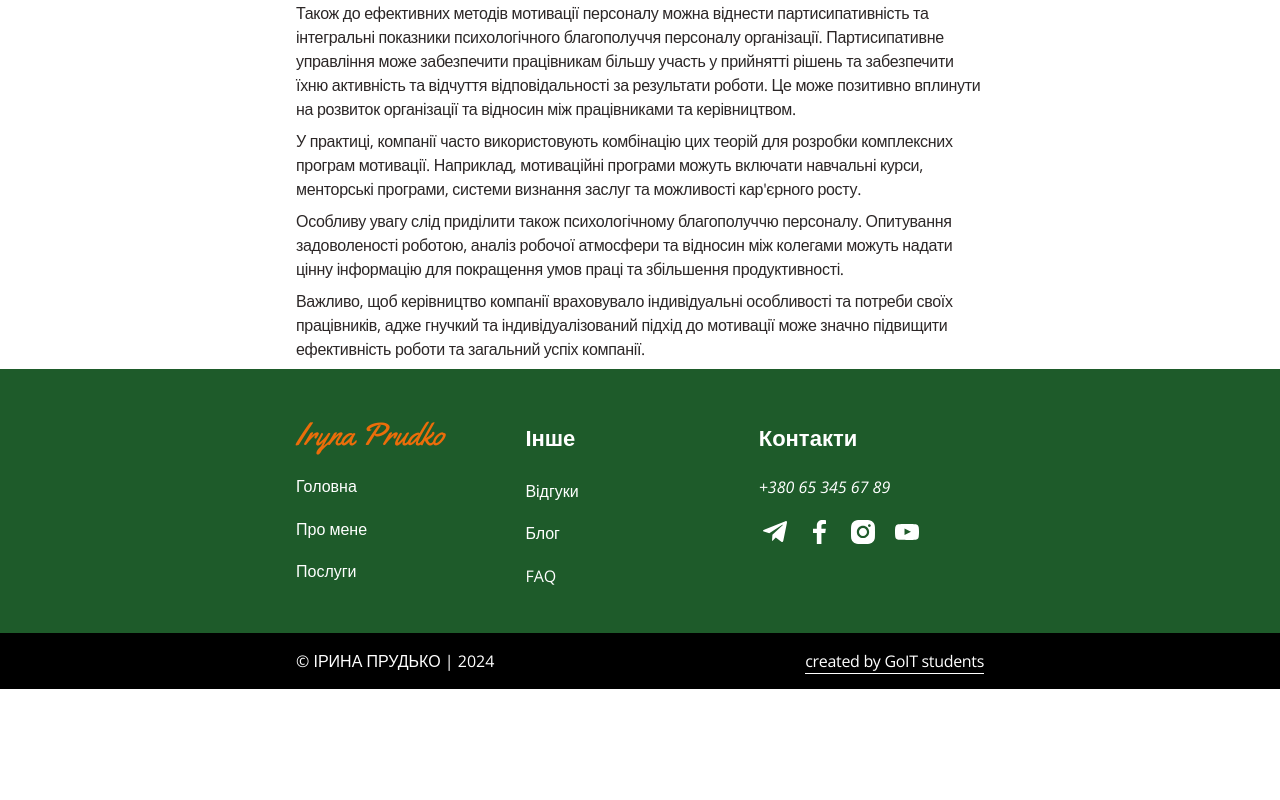
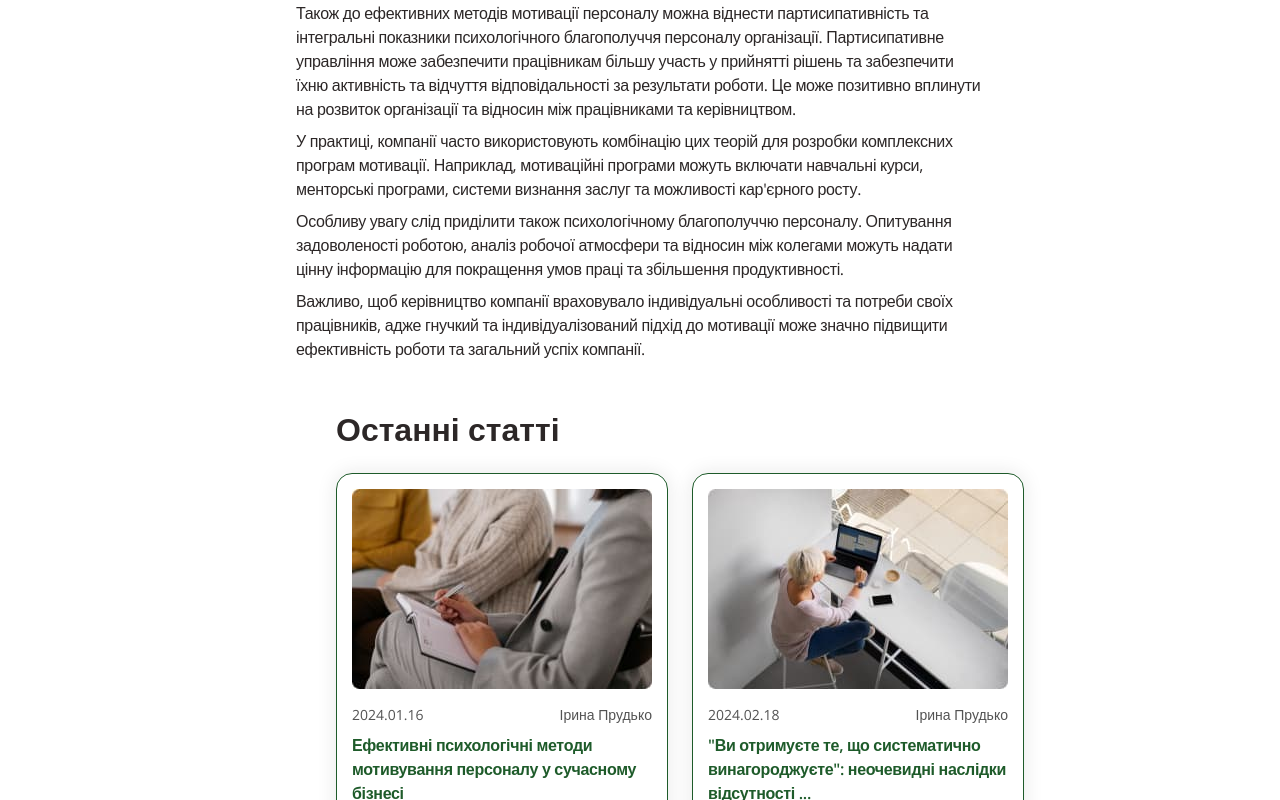
Before and after one commit to z9877969/psychologist, a React (Vite) app: page /blog/id-1 in a window 1280 px wide. Shown: the part 2000-2800 px from the top of the page. Before the commit the page ends 2689 px from the top, so only its background shows below. Built offline with nearby package versions, Linux system fonts and the light colour scheme.

Commit message:
add lastarticles

```diff
--- a/src/pages/BlogPage.jsx
+++ b/src/pages/BlogPage.jsx
@@ -4,6 +4,8 @@ import ContentList from 'modules/blogPage/components/ContentList/ContentList';
 import { Container } from 'shared/components';
 import { NavLink } from 'react-router-dom';
 import { sprite } from 'shared/icons';
+
+import { BlogSection } from 'modules/blogSection';
 
 const BlogPage = () => {
   return (
@@ -22,6 +24,9 @@ const BlogPage = () => {
       <div>
         <ContentList articles={articles} />
       </div>
+      <div>
+        <BlogSection />
+      </div>
     </Container>
   );
 };
```
